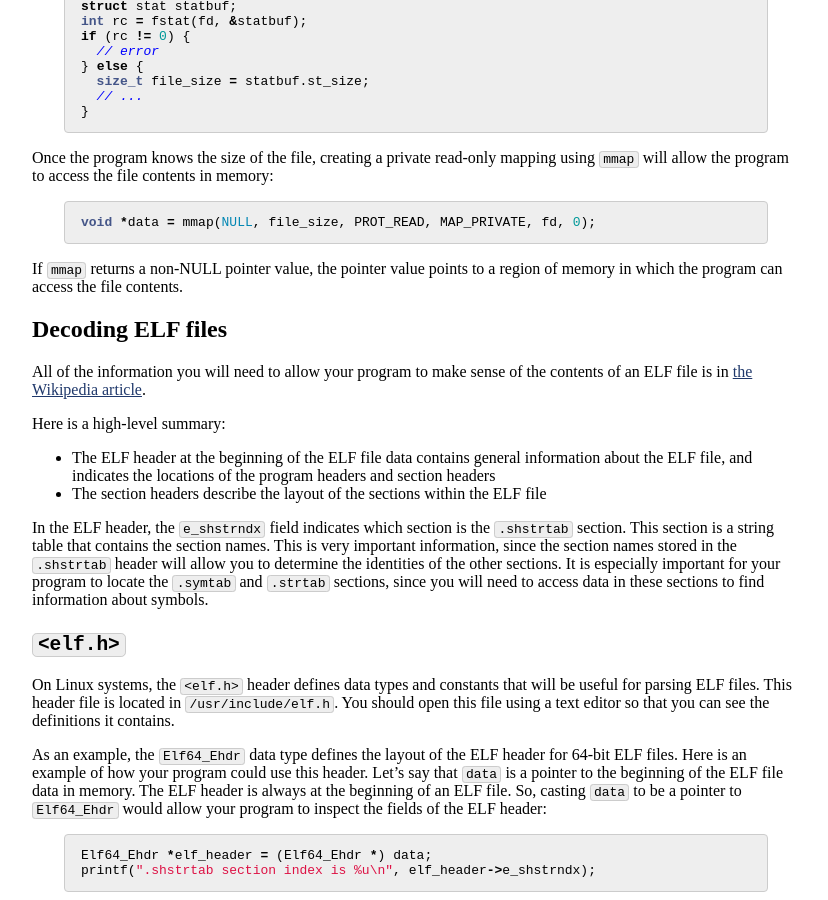
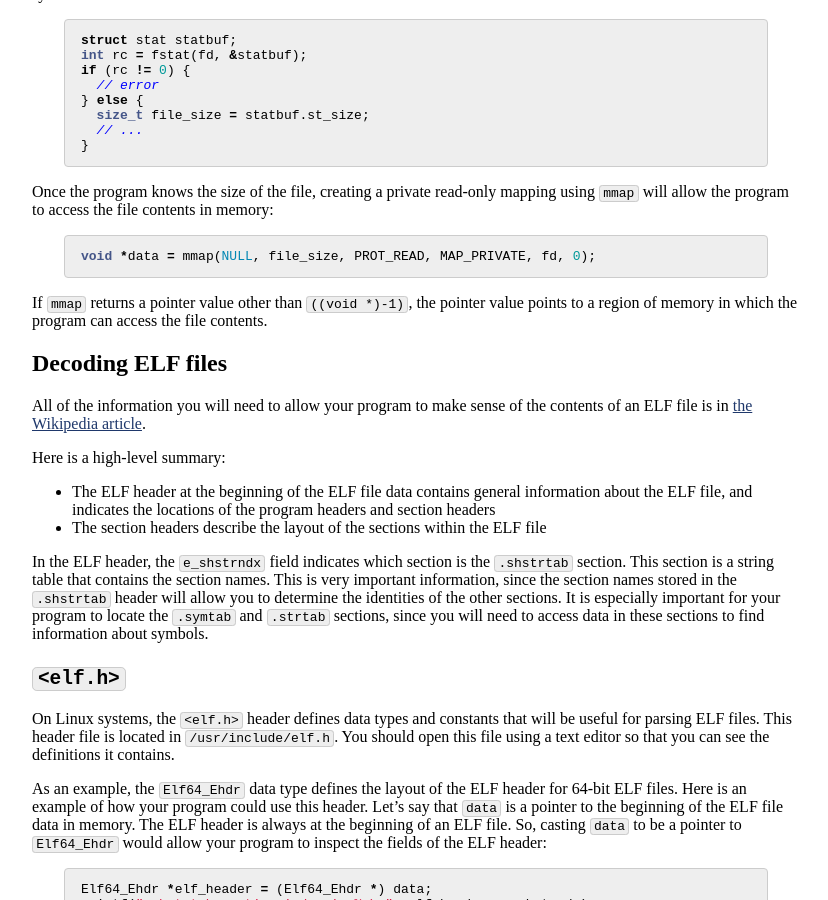
Before and after one commit to jhucsf/fall2021, a Jekyll site: the page built from assign/assign04.md, in a window 1280 px wide and 900 px high, scrolled down 1603 px. Shown: the whole window, without its empty margins (224-1052 px from the left). Built offline with Jekyll 4.4.1, drawn with Linux system fonts in a browser that asks for light colours; some of the changed text lies outside the part shown.

````diff
--- a/assign/assign04.md
+++ b/assign/assign04.md
@@ -116,8 +119,9 @@ in memory:
 void *data = mmap(NULL, file_size, PROT_READ, MAP_PRIVATE, fd, 0);
 ```
 
-If `mmap` returns a non-NULL pointer value, the pointer value points to
-a region of memory in which the program can access the file contents.
+If `mmap` returns a pointer value other than `((void *)-1)`,
+the pointer value points to a region of memory in which the program
+can access the file contents.
 
 ## Decoding ELF files
 
````
Also changed, not shown: other parts of assign/assign04.md (+3 -0 lines), index.md (+3 -0 lines).
